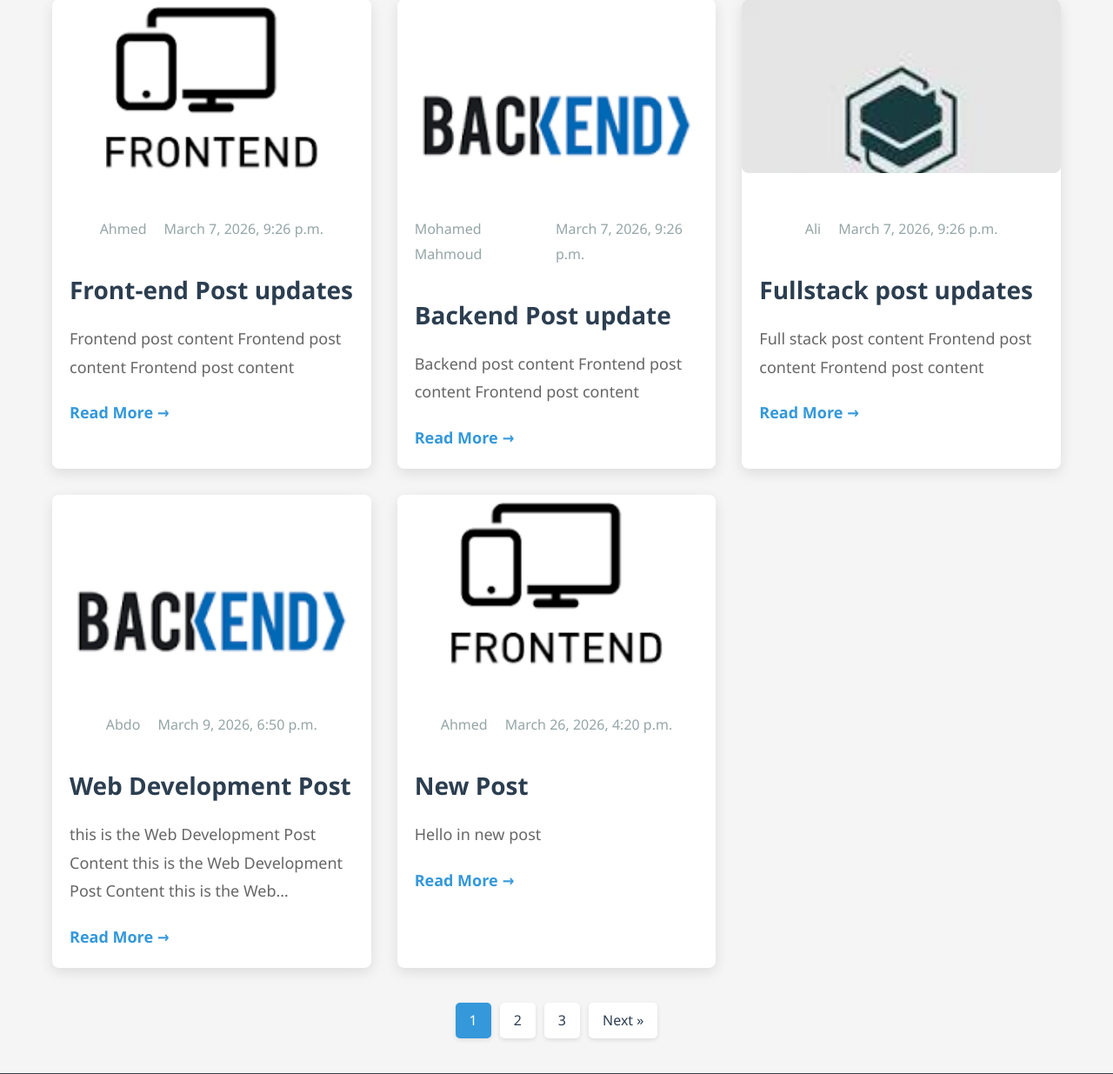
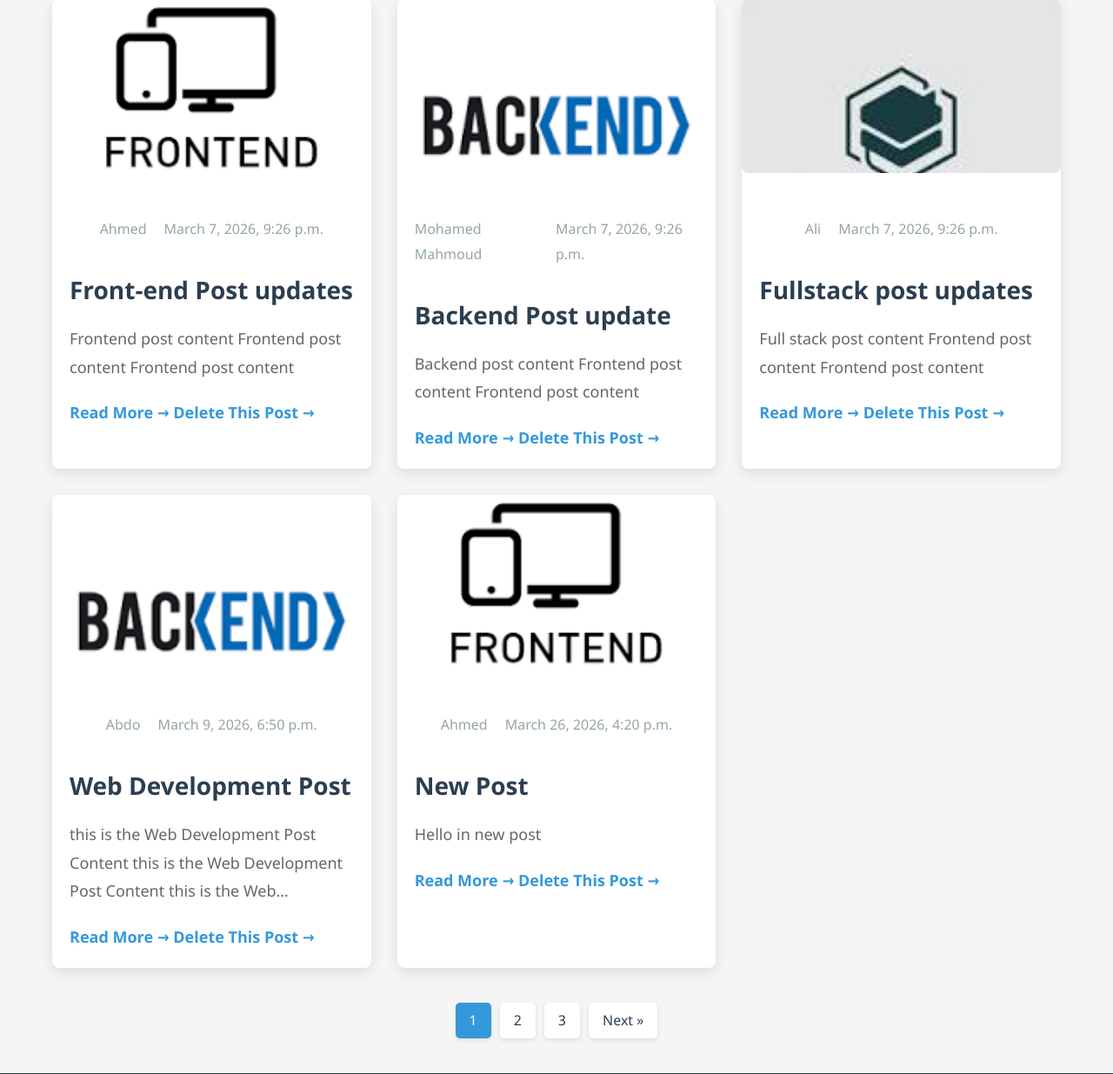
Before and after one commit to A-132001/g_122_project_blog, a Django app: page / in a window 1280 px wide. Shown: the part 253-1488 px from the top of the page at 87% size. Run offline with Django 5.2, Linux system fonts and the light colour scheme; data comes from the database, SQL or seed files in the repository; both versions use the stored data as it was after the commit.

Commit message:
feat- delete post button

```diff
--- a/blog/urls.py
+++ b/blog/urls.py
@@ -1,9 +1,10 @@
 from django.urls import path
-from .views import posts,post_details,create_post
+from .views import posts,post_details,create_post,delete_post
 
 urlpatterns = [
     path('',posts,name= "all_posts"),
     path('posts/<int:pk>',post_details,name="post_details"),
-    path('posts/create',create_post,name="create_post")
+    path('posts/create',create_post,name="create_post"),
+    path('posts/delete/<int:pk>',delete_post,name="delete_post")
 
 ]
--- a/blog/views.py
+++ b/blog/views.py
@@ -32,3 +32,8 @@ def create_post(req):
     else:
         form = PostForm()
     return render(req,'blog/create_post.html',{"form":form})
+
+def delete_post(req,pk):
+    post = Post.objects.get(id=pk)
+    post.delete()
+    return redirect("all_posts")
--- a/templates/blog/posts.html
+++ b/templates/blog/posts.html
@@ -26,6 +26,9 @@
         <a href="{% url 'post_details' post.id %}" class="read-more"
           >Read More</a
         >
+        <a href="{% url 'delete_post' post.id %}" class="read-more"
+          >Delete This Post</a
+        >
       </div>
     </article>
     {% endfor %}
```
Also changed, not shown: db.sqlite3.
